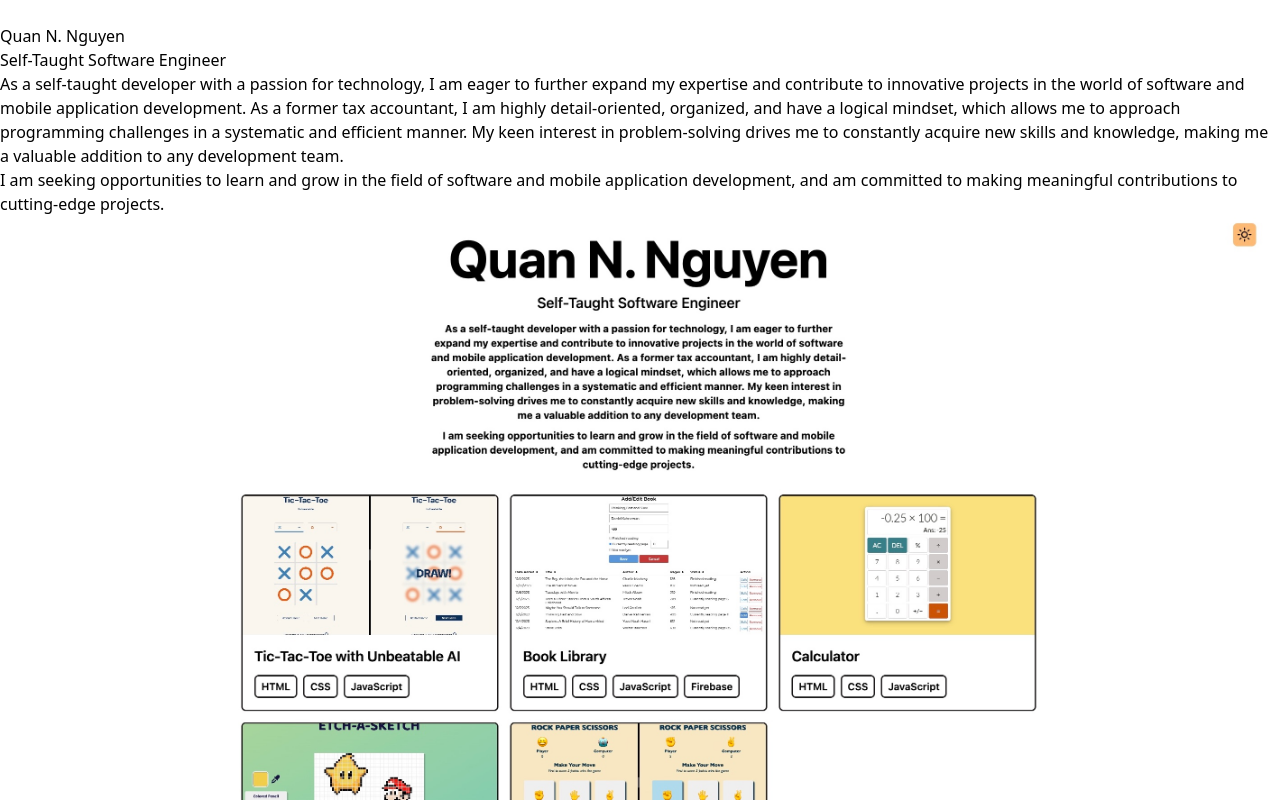
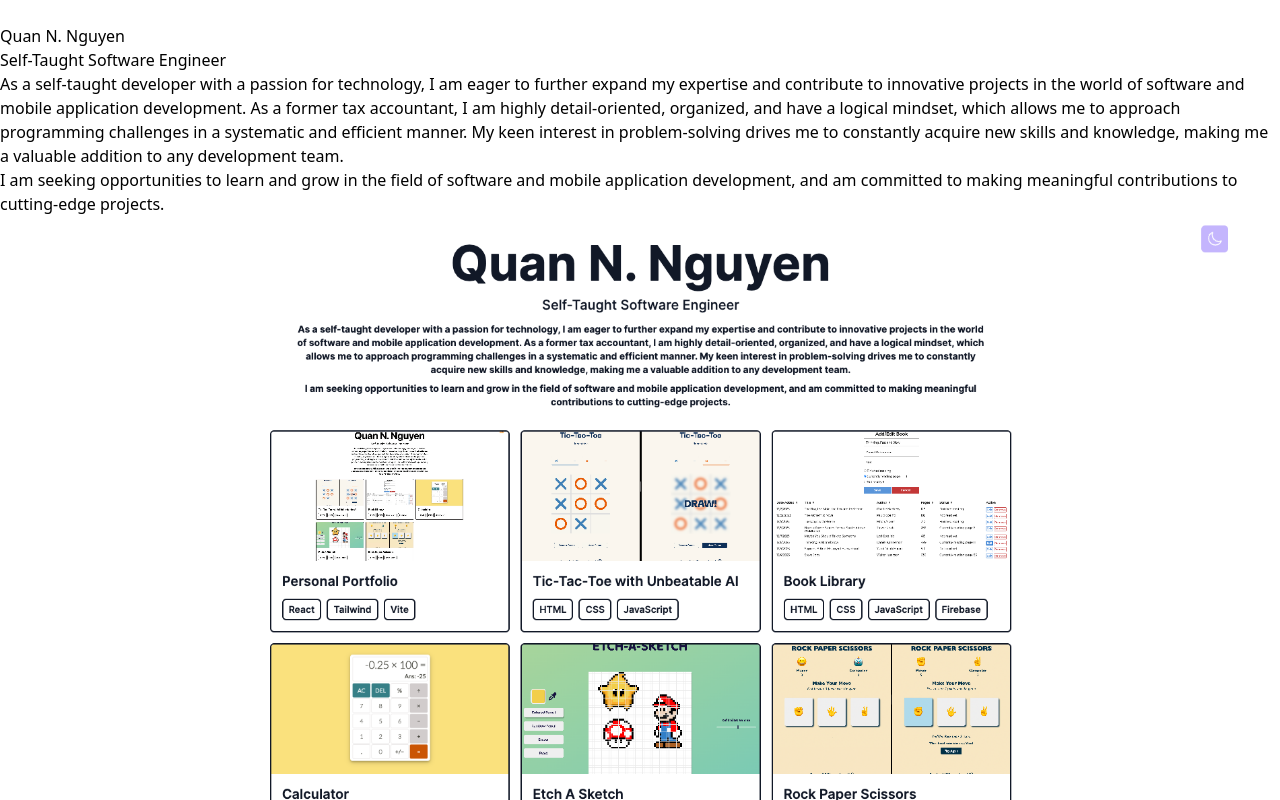
Before and after one commit to quandaworld/personal-portfolio, a React (Vite) app: page / in a window 1280 px wide. Shown: the top 800 px of the page. Built offline with nearby package versions, Linux system fonts and the light colour scheme.

Commit message:
Update portfolio project image

```diff
--- a/data/portfolio.js
+++ b/data/portfolio.js
@@ -1,7 +1,7 @@
 export default [
   {
     title: 'Personal Portfolio',
-    imgUrl: '/assets/portfolio.jpg',
+    imgUrl: '/assets/portfolio.png',
     stack: ['React', 'Tailwind', 'Vite'],
     link: 'https://quannguyendev.com/',
   },
```
Also changed, not shown: public/assets/portfolio.jpg (deleted), public/assets/portfolio.png (added).
